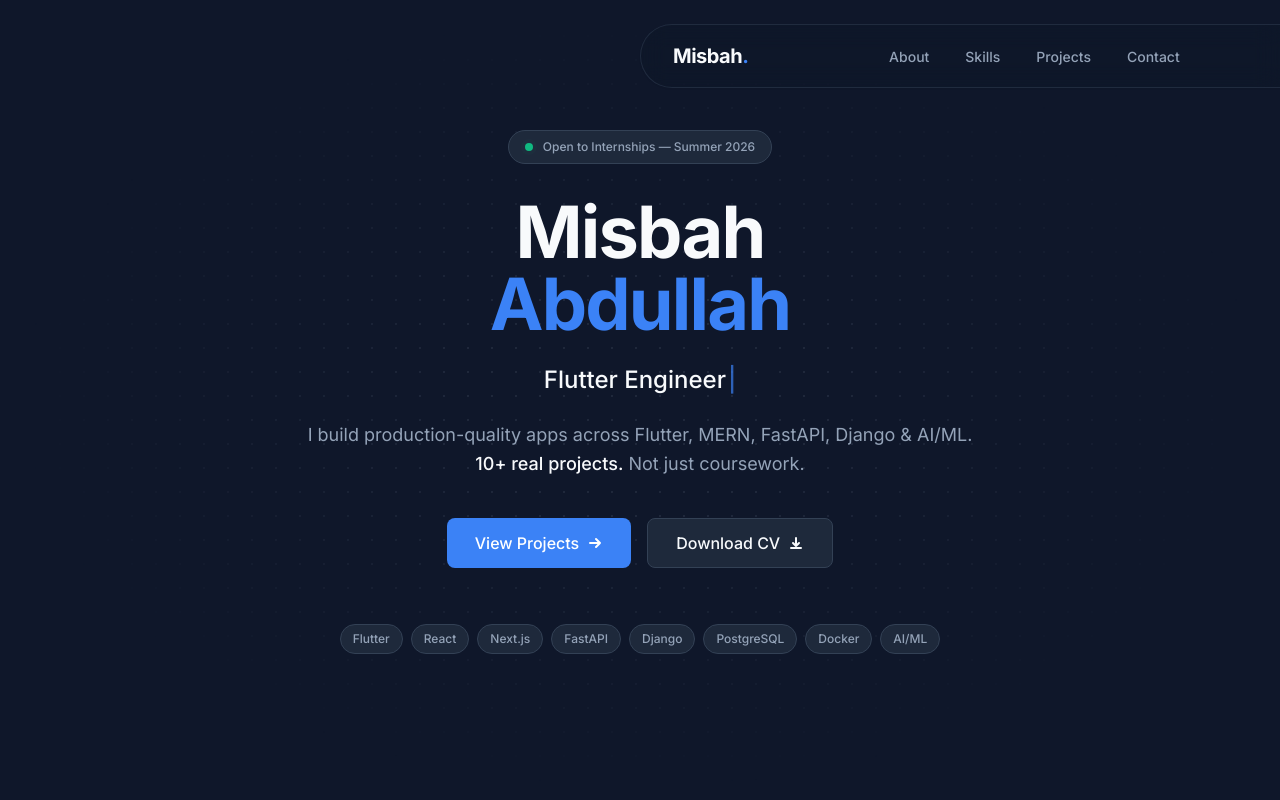
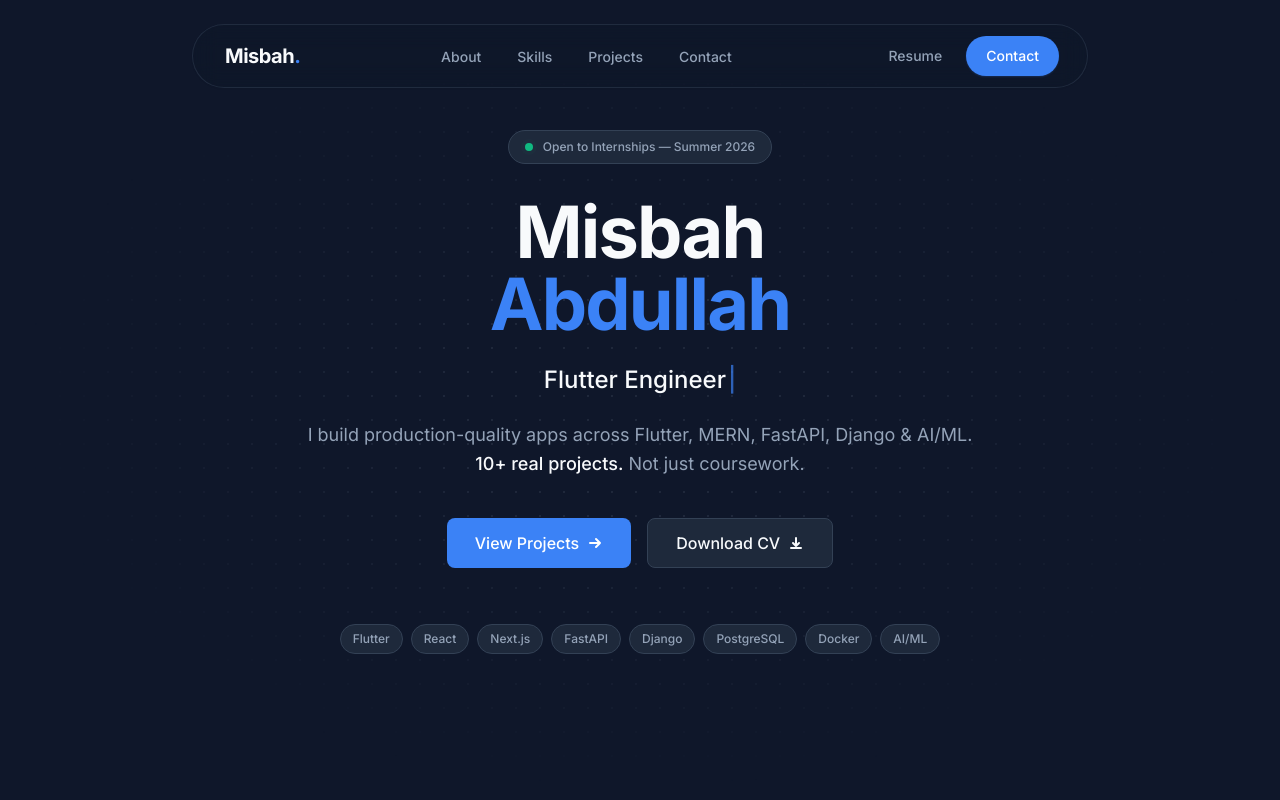
Before and after one commit to MisbahSangi/Portfolio, a Next.js app: page / in a window 1280 px wide. Shown: the top 800 px of the page. Built offline with nearby package versions, Linux system fonts and the light colour scheme.

Commit message:
"feat: add responsive Navbar and interactive Contact section components"

```diff
--- a/components/Contact.tsx
+++ b/components/Contact.tsx
@@ -4,10 +4,10 @@ import { PERSONAL, LINKS } from '@/data/config';
 import AnimateIn from './AnimateIn';
 
 const CONTACT_LINKS = [
-  { icon: <svg width="20" height="20" viewBox="0 0 24 24" fill="none" stroke="currentColor" strokeWidth="2" strokeLinecap="round" strokeLinejoin="round"><path d="M4 4h16c1.1 0 2 .9 2 2v12c0 1.1-.9 2-2 2H4c-1.1 0-2-.9-2-2V6c0-1.1.9-2 2-2z"/><polyline points="22,6 12,13 2,6"/></svg>, label: 'Email',    value: LINKS.email,    href: `mailto:${LINKS.email}` },
-  { icon: <svg width="20" height="20" viewBox="0 0 24 24" fill="none" stroke="currentColor" strokeWidth="2" strokeLinecap="round" strokeLinejoin="round"><path d="M9 19c-5 1.5-5-2.5-7-3m14 6v-3.87a3.37 3.37 0 0 0-.94-2.61c3.14-.35 6.44-1.54 6.44-7A5.44 5.44 0 0 0 20 4.77 5.07 5.07 0 0 0 19.91 1S18.73.65 16 2.48a13.38 13.38 0 0 0-7 0C6.27.65 5.09 1 5.09 1A5.07 5.07 0 0 0 5 4.77a5.44 5.44 0 0 0-1.5 3.78c0 5.42 3.3 6.61 6.44 7A3.37 3.37 0 0 0 9 18.13V22"/></svg>, label: 'GitHub',   value: 'MisbahSangi',  href: LINKS.github },
-  { icon: <svg width="20" height="20" viewBox="0 0 24 24" fill="none" stroke="currentColor" strokeWidth="2" strokeLinecap="round" strokeLinejoin="round"><path d="M16 8a6 6 0 0 1 6 6v7h-4v-7a2 2 0 0 0-2-2 2 2 0 0 0-2 2v7h-4v-7a6 6 0 0 1 6-6z"/><rect x="2" y="9" width="4" height="12"/><circle cx="4" cy="4" r="2"/></svg>, label: 'LinkedIn', value: 'misbah-abdullah', href: LINKS.linkedin },
-  { icon: <svg width="20" height="20" viewBox="0 0 24 24" fill="none" stroke="currentColor" strokeWidth="2" strokeLinecap="round" strokeLinejoin="round"><path d="M14 2H6a2 2 0 0 0-2 2v16a2 2 0 0 0 2 2h12a2 2 0 0 0 2-2V8z"/><polyline points="14 2 14 8 20 8"/><line x1="16" y1="13" x2="8" y2="13"/><line x1="16" y1="17" x2="8" y2="17"/><polyline points="10 9 9 9 8 9"/></svg>, label: 'Resume',   value: 'Download CV',  href: LINKS.cv, download: true },
+  { icon: <svg width="20" height="20" viewBox="0 0 24 24" fill="none" stroke="currentColor" strokeWidth="2" strokeLinecap="round" strokeLinejoin="round"><path d="M4 4h16c1.1 0 2 .9 2 2v12c0 1.1-.9 2-2 2H4c-1.1 0-2-.9-2-2V6c0-1.1.9-2 2-2z" /><polyline points="22,6 12,13 2,6" /></svg>, label: 'Email', value: LINKS.email, href: `mailto:${LINKS.email}` },
+  { icon: <svg width="20" height="20" viewBox="0 0 24 24" fill="none" stroke="currentColor" strokeWidth="2" strokeLinecap="round" strokeLinejoin="round"><path d="M9 19c-5 1.5-5-2.5-7-3m14 6v-3.87a3.37 3.37 0 0 0-.94-2.61c3.14-.35 6.44-1.54 6.44-7A5.44 5.44 0 0 0 20 4.77 5.07 5.07 0 0 0 19.91 1S18.73.65 16 2.48a13.38 13.38 0 0 0-7 0C6.27.65 5.09 1 5.09 1A5.07 5.07 0 0 0 5 4.77a5.44 5.44 0 0 0-1.5 3.78c0 5.42 3.3 6.61 6.44 7A3.37 3.37 0 0 0 9 18.13V22" /></svg>, label: 'GitHub', value: 'MisbahSangi', href: LINKS.github },
+  { icon: <svg width="20" height="20" viewBox="0 0 24 24" fill="none" stroke="currentColor" strokeWidth="2" strokeLinecap="round" strokeLinejoin="round"><path d="M16 8a6 6 0 0 1 6 6v7h-4v-7a2 2 0 0 0-2-2 2 2 0 0 0-2 2v7h-4v-7a6 6 0 0 1 6-6z" /><rect x="2" y="9" width="4" height="12" /><circle cx="4" cy="4" r="2" /></svg>, label: 'LinkedIn', value: 'misbah-abdullah', href: LINKS.linkedin },
+  { icon: <svg width="20" height="20" viewBox="0 0 24 24" fill="none" stroke="currentColor" strokeWidth="2" strokeLinecap="round" strokeLinejoin="round"><path d="M14 2H6a2 2 0 0 0-2 2v16a2 2 0 0 0 2 2h12a2 2 0 0 0 2-2V8z" /><polyline points="14 2 14 8 20 8" /><line x1="16" y1="13" x2="8" y2="13" /><line x1="16" y1="17" x2="8" y2="17" /><polyline points="10 9 9 9 8 9" /></svg>, label: 'Resume', value: 'Download CV', href: LINKS.cv, download: true },
 ];
 
 export default function Contact() {
@@ -17,7 +17,7 @@ export default function Contact() {
   const handleSubmit = (e: React.FormEvent) => {
     e.preventDefault();
     const subject = encodeURIComponent(`Portfolio Contact from ${form.name}`);
-    const body    = encodeURIComponent(`Name: ${form.name}\nEmail: ${form.email}\n\nMessage:\n${form.message}`);
+    const body = encodeURIComponent(`Name: ${form.name}\nEmail: ${form.email}\n\nMessage:\n${form.message}`);
     window.location.href = `mailto:${LINKS.email}?subject=${subject}&body=${body}`;
     setSent(true);
   };
@@ -61,7 +61,7 @@ export default function Contact() {
                       <p className="text-sm font-semibold text-foreground group-hover:text-accent transition-colors">{cl.value}</p>
                     </div>
                     <span className="text-muted group-hover:text-foreground group-hover:translate-x-1 transition-all">
-                      <svg width="18" height="18" viewBox="0 0 24 24" fill="none" stroke="currentColor" strokeWidth="2" strokeLinecap="round" strokeLinejoin="round"><path d="M5 12h14"/><path d="M12 5l7 7-7 7"/></svg>
+                      <svg width="18" height="18" viewBox="0 0 24 24" fill="none" stroke="currentColor" strokeWidth="2" strokeLinecap="round" strokeLinejoin="round"><path d="M5 12h14" /><path d="M12 5l7 7-7 7" /></svg>
                     </span>
                   </a>
                 </AnimateIn>
@@ -75,7 +75,7 @@ export default function Contact() {
               {sent ? (
                 <div className="py-12 text-center flex flex-col items-center">
                   <div className="w-16 h-16 bg-emerald-500/10 text-emerald-500 rounded-full flex items-center justify-center mb-6">
-                    <svg width="32" height="32" viewBox="0 0 24 24" fill="none" stroke="currentColor" strokeWidth="2.5" strokeLinecap="round" strokeLinejoin="round"><path d="M22 11.08V12a10 10 0 1 1-5.93-9.14"/><polyline points="22 4 12 14.01 9 11.01"/></svg>
+                    <svg width="32" height="32" viewBox="0 0 24 24" fill="none" stroke="currentColor" strokeWidth="2.5" strokeLinecap="round" strokeLinejoin="round"><path d="M22 11.08V12a10 10 0 1 1-5.93-9.14" /><polyline points="22 4 12 14.01 9 11.01" /></svg>
                   </div>
                   <h3 className="font-bold text-2xl text-foreground mb-3">Message Initiated!</h3>
                   <p className="text-muted text-sm mb-8 max-w-xs mx-auto">Your default email client should have opened. I'll get back to you shortly.</p>
@@ -91,7 +91,7 @@ export default function Contact() {
                       type="text" required
                       value={form.name}
                       onChange={e => setForm({ ...form, name: e.target.value })}
-                      placeholder="John Doe"
+                      placeholder="Misbah Abdullah"
                       className="w-full px-4 py-3.5 bg-background border border-border rounded-xl text-sm text-foreground focus:outline-none focus:border-accent focus:ring-1 focus:ring-accent transition-all placeholder:text-muted/50"
                     />
                   </div>
@@ -101,7 +101,7 @@ export default function Contact() {
                       type="email" required
                       value={form.email}
                       onChange={e => setForm({ ...form, email: e.target.value })}
-                      placeholder="john@company.com"
+                      placeholder="misbah@company.com"
                       className="w-full px-4 py-3.5 bg-background border border-border rounded-xl text-sm text-foreground focus:outline-none focus:border-accent focus:ring-1 focus:ring-accent transition-all placeholder:text-muted/50"
                     />
                   </div>
--- a/components/Navbar.tsx
+++ b/components/Navbar.tsx
@@ -28,9 +28,9 @@ export default function Navbar() {
         initial={{ opacity: 0, y: -20 }}
         animate={{ opacity: 1, y: 0 }}
         transition={{ duration: 0.5, ease: [0.25, 0.1, 0.25, 1] }}
-        className="fixed top-4 left-4 right-4 md:top-6 md:left-1/2 md:right-auto md:-translate-x-1/2 md:w-full md:max-w-4xl z-50"
+        className="fixed top-4 md:top-6 left-0 right-0 w-full z-50 flex justify-center px-4 pointer-events-none"
       >
-        <div className={`transition-all duration-300 rounded-full px-5 md:px-6 h-14 md:h-16 flex items-center justify-between
+        <div className={`pointer-events-auto w-full max-w-4xl transition-all duration-300 rounded-full px-5 md:px-6 h-14 md:h-16 flex items-center justify-between
           ${scrolled
             ? 'bg-background/70 backdrop-blur-lg border border-border shadow-lg shadow-black/10'
             : 'bg-background/30 backdrop-blur-md border border-border/50 shadow-sm'
```
